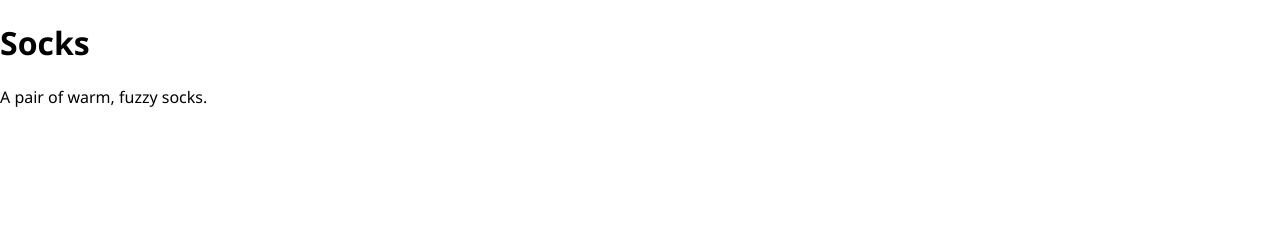
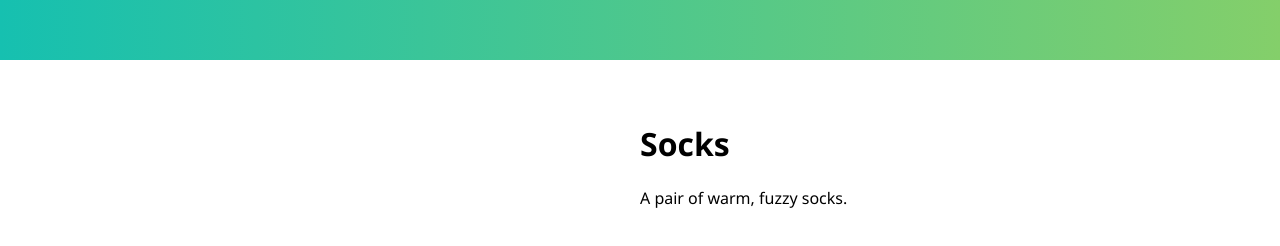
Before and after one commit to spcified/vueMastery, a plain HTML site: page 01-intro-to-vue-js/index.html in a window 1280 px wide. Drawn offline with nearby package versions, Linux system fonts and the light colour scheme.

Commit message:
ADD product styling

```diff
--- a/01-intro-to-vue-js/index.html
+++ b/01-intro-to-vue-js/index.html
@@ -8,9 +8,16 @@
 </head>
 
 <body>
+    <nav></nav>
     <div id="App">
+        <div class="product">
+            <div class="product-image">
+            </div>
+            <div class="product-info">
         <h1>{{ product }}</h1>
         <p>{{ description }}</p>
+    </div>
+        </div>
     </div>
 
     <script src="https://cdn.jsdelivr.net/npm/vue/dist/vue.js"></script>
```
